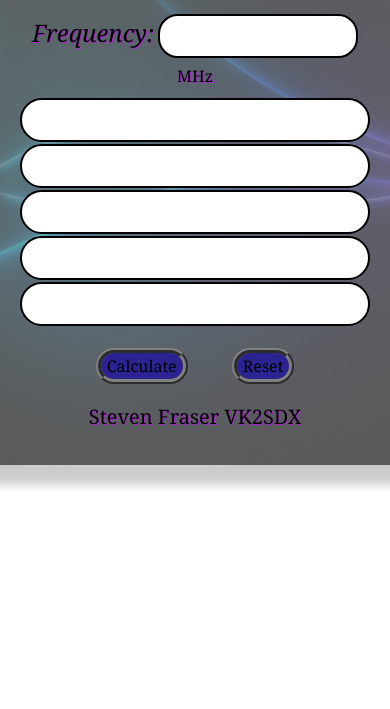
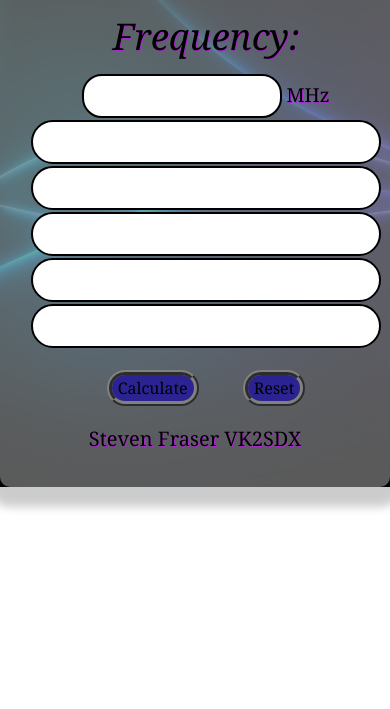
Before and after one commit to Stevejf/antenna-calculator, a plain HTML site: page index.html in a window 390 px wide. Shown: the part 135-844 px from the top of the page. Drawn offline with nearby package versions, Linux system fonts and the light colour scheme; a web font is replaced by a local one.

Commit message:
media query added

```diff
--- a/mycss.css
+++ b/mycss.css
@@ -75,3 +75,17 @@ em{
     height: 25px;
     text-align: center;
  }
+
+@media screen and (max-width: 500px){
+   em{
+       font-size: 2.3rem;
+   }
+   label{
+       font-size: 1.2rem;
+   }
+   .container{
+       width: 100%;
+       height: 100%;
+   }
+
+}
```
